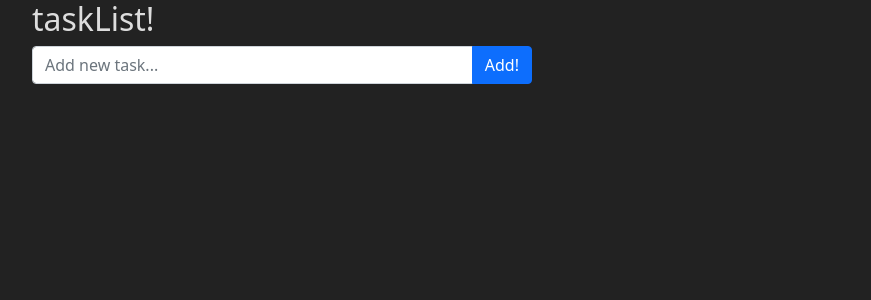
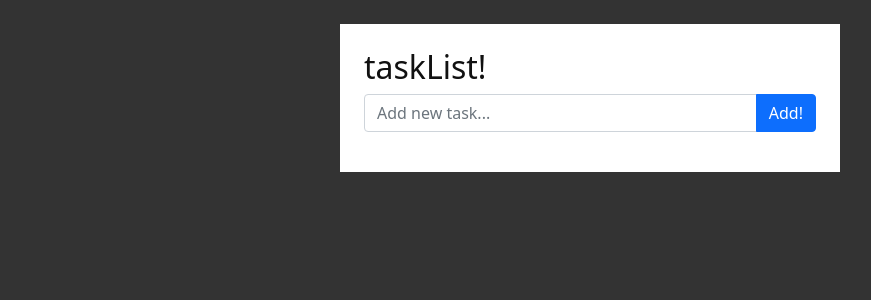
Before and after one commit to zeroryden/my-first-toDo, a web app: file src/views/index.html in a window 1280 px wide. Shown: the top 300 px of the page, without its empty margins (50-921 px from the left). Run offline with its HTML, style and script files only (its server is not run), Linux system fonts and the light colour scheme; some libraries are stand-ins or nearby versions.

Commit message:
Terminada la 'logica' de la 'app'. Se pueden agregar y eliminar tareas

```diff
--- a/src/views/index.html
+++ b/src/views/index.html
@@ -4,12 +4,17 @@
 		<meta charset="UTF-8">
 		<meta http-equiv="X-UA-Compatible" content="IE=edge">
 		<meta name="viewport" content="width=device-width, initial-scale=1.0">
+		<!--BOOTSTRAP 4-->
 		<link href="https://cdn.jsdelivr.net/npm/bootstrap@5.0.0-beta3/dist/css/bootstrap.min.css" rel="stylesheet" integrity="sha384-eOJMYsd53ii+scO/bJGFsiCZc+5NDVN2yr8+0RDqr0Ql0h+rP48ckxlpbzKgwra6" crossorigin="anonymous">
 		<script src="https://cdn.jsdelivr.net/npm/bootstrap@5.0.0-beta3/dist/js/bootstrap.bundle.min.js" integrity="sha384-JEW9xMcG8R+pH31jmWH6WWP0WintQrMb4s7ZOdauHnUtxwoG2vI5DkLtS3qm9Ekf" crossorigin="anonymous"></script>
-    <title>ToDo! en NodeJS</title>
+		<!--FONTAWESOME-->
+		<script src="https://kit.fontawesome.com/f21ba83538.js" crossorigin="anonymous"></script>
+		<!--CUSTOM CSS-->
+		<link rel="stylesheet" href="style.css">
+		<title>My First ToDo!</title>
 	</head>
-<body>
-    <div class="container-sm">
+	<body class="fbody">
+		<div id="container" class="container mx-auto mt-4 p-4">
 			<h2>taskList!</h2>
 
 			<div id=btngrp class="input-group mb-3">
@@ -17,52 +22,9 @@
 				<button id="button-addon2" class="btn btn-primary">Add!</button>
 			</div>
 
-        <ul id="list" class="list-group list-group-flush">
+			<ul id="list" class="list-group">
 			</ul>
 		</div>
-    <script>
-        let tasks = [];
-        let list = document.getElementById("list");
-        let addBtn = document.getElementById("button-addon2")
-
-        tasks.forEach(addWork);
-
-        function addWork(t){
-            let li = document.createElement("li");
-            let text = document.createTextNode(t);
-            let att = document.createAttribute("class");
-            att.value= "list-group-item list-group-item-dark";
-            li.appendChild(text);
-            list.appendChild(li);
-            li.setAttributeNode(att);
-
-        };
-
-        addBtn.addEventListener("click", ()=>{
-            let task = document.getElementById("task").value;
-            if (task!=""){
-                tasks.push(task);
-                //console.log(tasks);
-                addWork(task);   ;
-            }
-        });
-
-        //console.log(tasks[0]);
-        //console.log(tasks[0].toString());
-    </script>
-    <style>
-        body{
-            background-color: #222;
-        }
-        h2{
-            color: #DDD;
-        }
-        #btngrp{
-            width: 500px;
-        }
-        li{
-            color: #222;
-        }
-    </style>
+		<script src="js.js"></script>
 	</body>
 </html>
--- a/src/views/style.css
+++ b/src/views/style.css
@@ -2,11 +2,15 @@
     background-color: #333;
 }
 div{
-    background-color: #EEE;
+    background-color: #FFF;
 }
 h2{
     color: #111;
 }
-li{
-    color: #333;
+#container{
+    display: block;
+    width: 500px;
 }
+.marIcon{
+    margin-left: 20px;
+}
```
Also changed, not shown: src/views/js.js (+28 -12 lines). Lines whose indentation alone changed are shown as unchanged.
